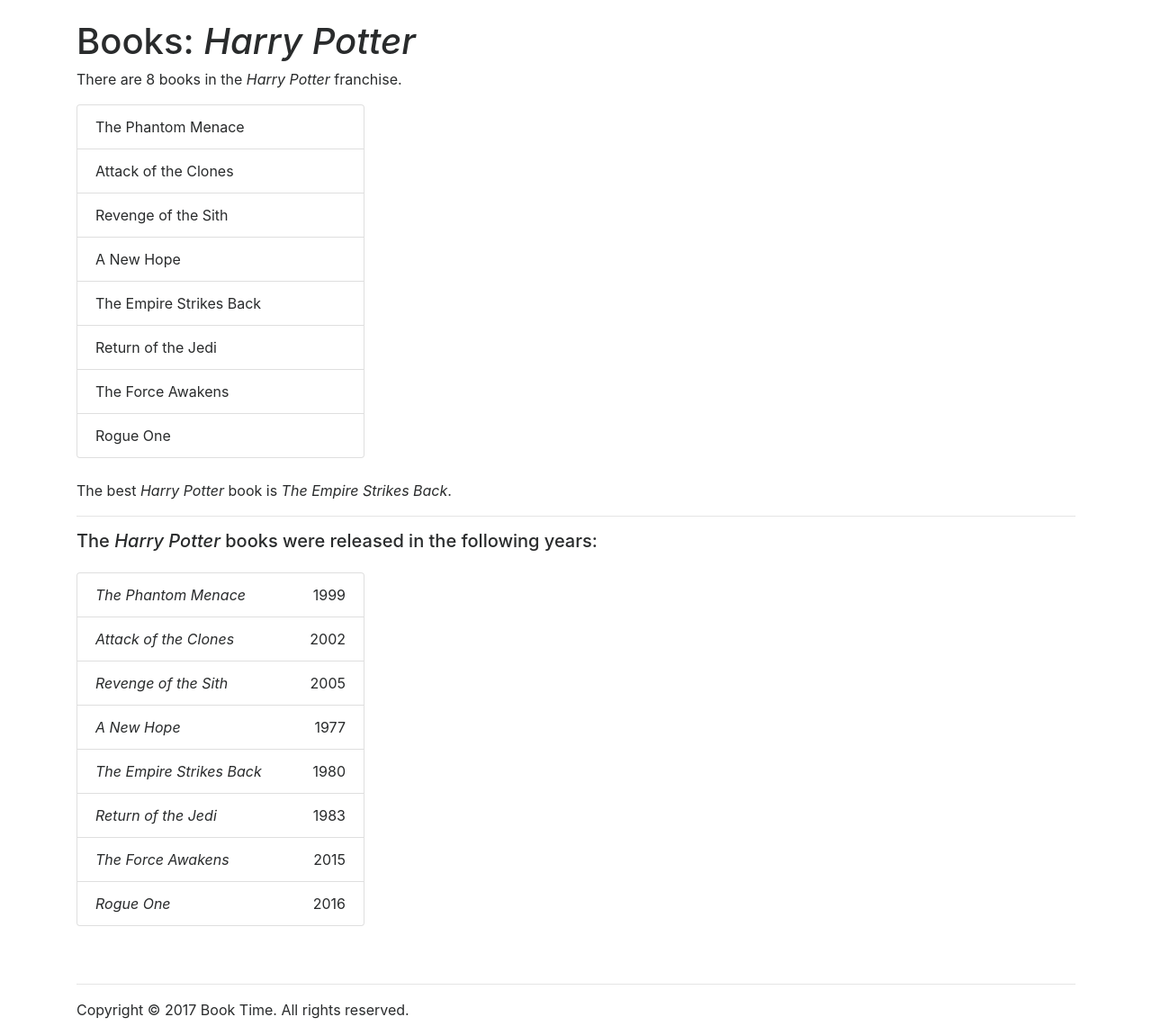
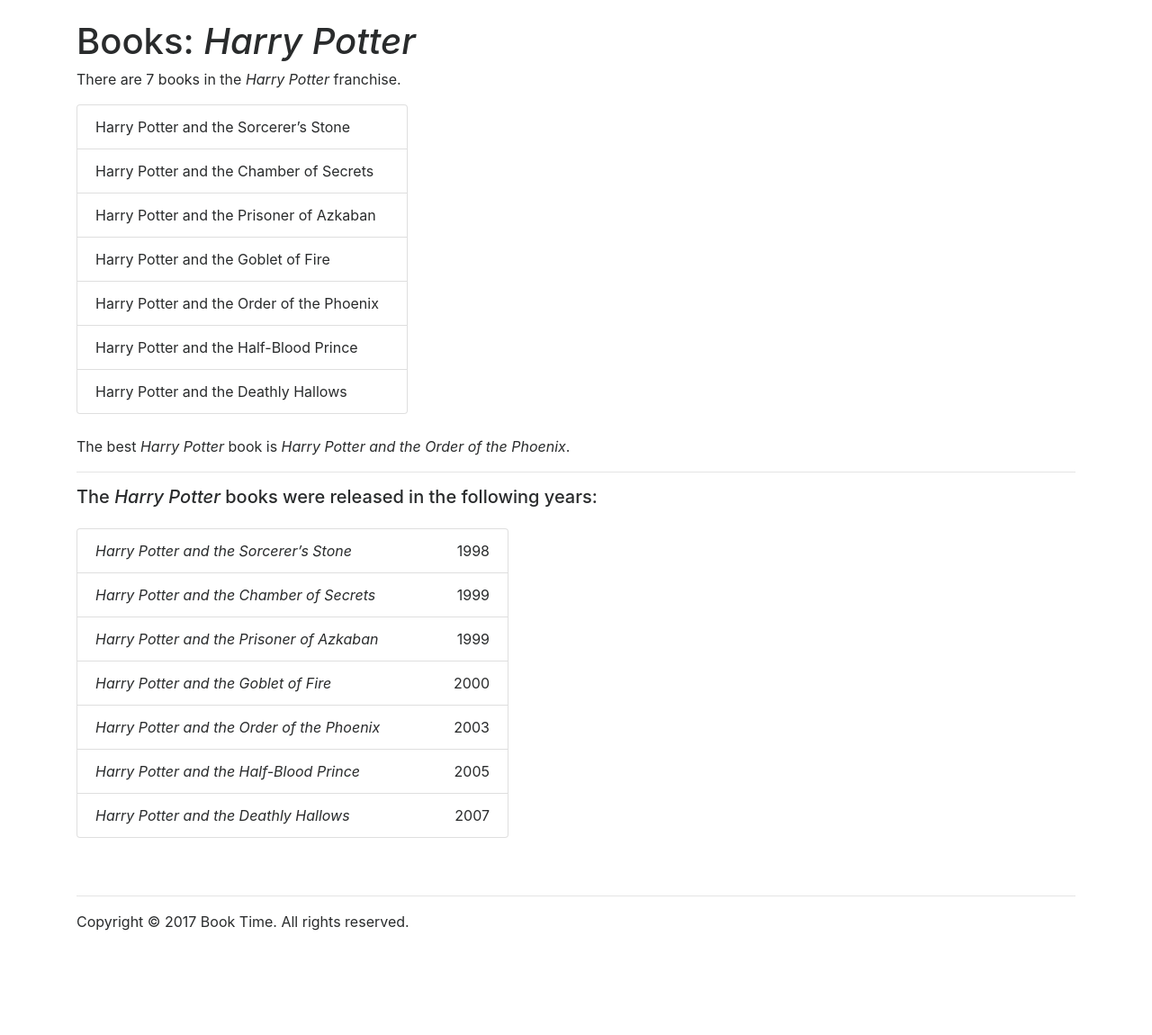
Before and after one commit to hell0imlinda/Exercise-8-php-arrays, a PHP site: page / in a window 1280 px wide. Shown: the whole page at 90% size. After the commit the page ends 1034 px from the top, so only its background shows below. Run offline with PHP 8.4, Linux system fonts and the light colour scheme; some web fonts are replaced.

Commit message:
Finished with updated books and years

```diff
--- a/index.php
+++ b/index.php
@@ -6,26 +6,24 @@
 
   // Let's create a simple array
   $books = array(
-    'The Phantom Menace',
-    'Attack of the Clones',
-    'Revenge of the Sith',
-    'A New Hope',
-    'The Empire Strikes Back',
-    'Return of the Jedi',
-    'The Force Awakens',
-    'Rogue One'
+    'Harry Potter and the Sorcerer&#8217s Stone',
+    'Harry Potter and the Chamber of Secrets',
+    'Harry Potter and the Prisoner of Azkaban',
+    'Harry Potter and the Goblet of Fire',
+    'Harry Potter and the Order of the Phoenix',
+    'Harry Potter and the Half-Blood Prince',
+    'Harry Potter and the Deathly Hallows'
   );
 
   // Let's create an associative array
   $booksYears = array(
-    'The Phantom Menace' => 1999,
-    'Attack of the Clones' => 2002,
-    'Revenge of the Sith' => 2005,
-    'A New Hope' => 1977,
-    'The Empire Strikes Back' => 1980,
-    'Return of the Jedi' => 1983,
-    'The Force Awakens' => 2015,
-    'Rogue One' => 2016
+    'Harry Potter and the Sorcerer&#8217s Stone' => 1998,
+    'Harry Potter and the Chamber of Secrets' => 1999,
+    'Harry Potter and the Prisoner of Azkaban' => 1999,
+    'Harry Potter and the Goblet of Fire' => 2000,
+    'Harry Potter and the Order of the Phoenix' => 2003,
+    'Harry Potter and the Half-Blood Prince' => 2005,
+    'Harry Potter and the Deathly Hallows' => 2007
   );
 
   // Count how many items are stored in the array $books
@@ -43,7 +41,7 @@
     <main class="container py-4">
       <h1><?php echo $topic; ?>: <em><?php echo $franchise; ?></em></h1>
       <p>There are <?php echo $booksLength; ?> books in the <em><?php echo $franchise; ?></em> franchise.</p>
-      <ul class="list-group pb-4" style="max-width: 20rem;">
+      <ul class="list-group pb-4" style="max-width: 23rem;">
         <?php
           foreach ($books as $book) {
               echo '<li class="list-group-item">'.$book.'</li>';
@@ -55,7 +53,7 @@
       <p>The best <em><?php echo $franchise; ?></em> book is <em><?php echo $books[4]; ?></em>.</p>
       <hr>
       <h2 class="h5 mb-4">The <em><?php echo $franchise; ?></em> books were released in the following years:</h2>
-      <ul class="list-group pb-4" style="max-width: 20rem;">
+      <ul class="list-group pb-4" style="max-width: 30rem;">
         <?php
           foreach ($booksYears as $book => $year) {
               echo '<li class="list-group-item justify-content-between"><em>'.$book.'</em> '.$year.'</li>';
```
